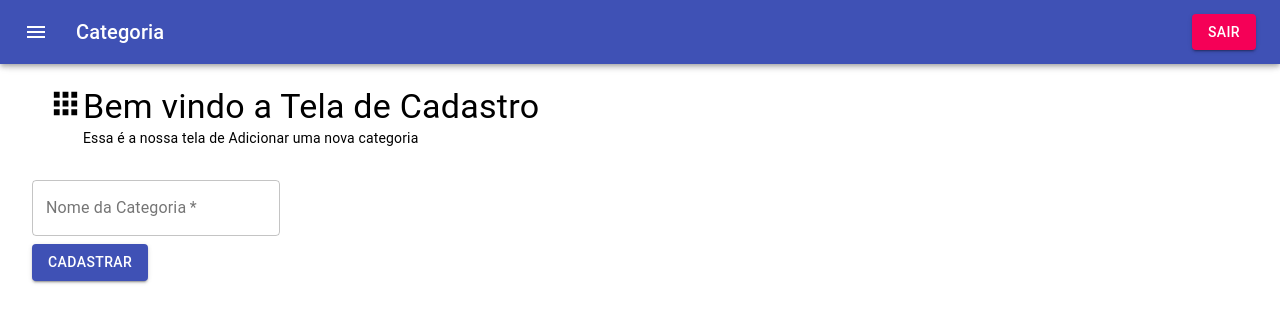
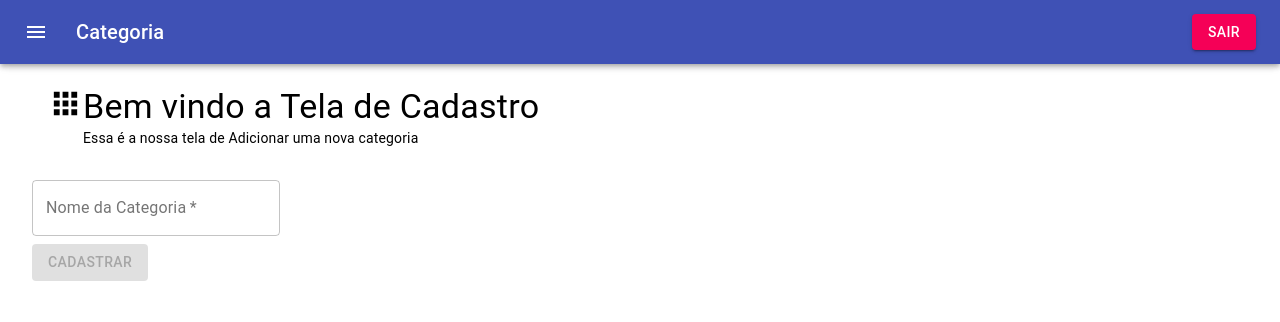
Before and after one commit to Pedro-Lucas-Dev/SistemaDeCaixaFronEnd, a React (Create React App) app: page /register-category in a window 1280 px wide. Shown: the top 322 px of the page. Built offline with nearby package versions, Linux system fonts and the light colour scheme; sample sign-in values are in the browser's storage.

Commit message:
feat: add loading

```diff
--- a/src/modules/Category/pages/RegisterCategory.js
+++ b/src/modules/Category/pages/RegisterCategory.js
@@ -1,24 +1,28 @@
 import React, { useState } from "react";
 import { Header } from "../../../components/Header";
 import { Layout } from "../../../components/Layout";
-import { Button, Grid, TextField } from "@material-ui/core";
+import { Button, Grid, TextField, CircularProgress } from "@material-ui/core";
 import { Apps } from "@material-ui/icons";
 import { newCategoryService } from "../../../service/api";
 
 // TODO  Tarefas adicionais
-// Aplicar Loading
 // Zerar formulario
 // Mostrar Alert para usuário sendo sucesso || Error
 export const RegisterCategory = ({ history }) => {
   const [nameOfCategory, setNameOfCategory] = useState("");
+  const [loading, setLoading] = useState(false);
 
   const addCategory = () => {
+    setLoading(true);
     newCategoryService(nameOfCategory)
-      .then((response) => {
-        console.log("funcionou");
+      .then(() => {
+        setLoading(false);
+        console.log("deu certo");
       })
-      .catch((error) => {
-        console.log("deu error");
+      .catch(() => {
+        setLoading(false);
+
+        console.log("deu errado");
       });
   };
 
@@ -34,16 +38,23 @@ export const RegisterCategory = ({ history }) => {
           variant="outlined"
           margin="normal"
           required={true}
-          Width={50}
+          width={50}
           id="categoryName"
           label="Nome da Categoria"
           onChange={(e) => setNameOfCategory(e.target.value)}
         />
       </Grid>
-
-      <Button color="primary" variant="contained" onClick={addCategory}>
-        Cadastrar
-      </Button>
+      <Grid>
+        <Button
+          color="primary"
+          variant="contained"
+          onClick={addCategory}
+          disabled={loading || !nameOfCategory}
+        >
+          Cadastrar
+          {loading && <CircularProgress size={20} />}
+        </Button>
+      </Grid>
     </Layout>
   );
 };
```
